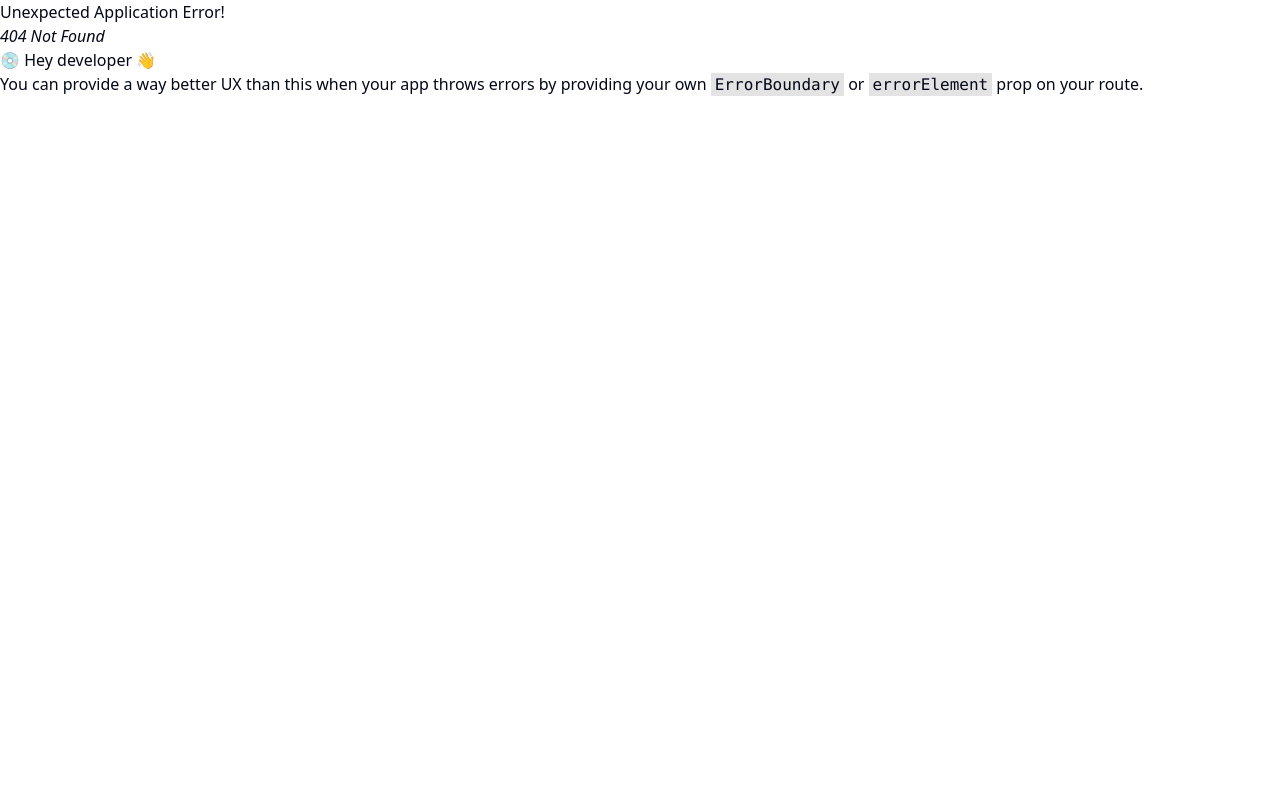
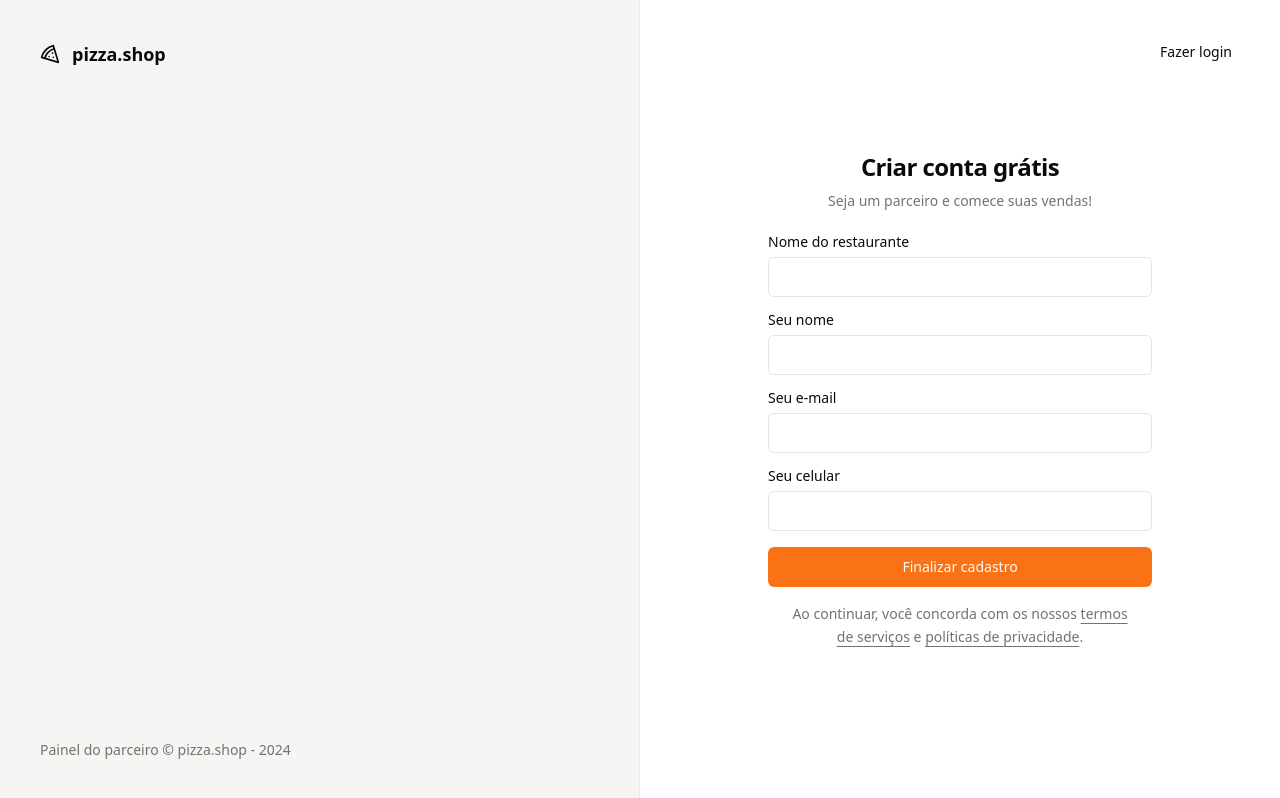
Before and after one commit to matheusrpd/pizza-shop, a React (Vite) app: page /sign-up in a window 1280 px wide. Before the commit this address had no page. Built offline with nearby package versions, Linux system fonts and the light colour scheme.

Commit message:
feat: add sign-in and sign-up

```diff
--- a/src/App.tsx
+++ b/src/App.tsx
@@ -2,6 +2,7 @@
 
 import { Helmet, HelmetProvider } from 'react-helmet-async'
 import { RouterProvider } from 'react-router-dom'
+import { Toaster } from 'sonner'
 
 import { router } from './routes'
 
@@ -9,6 +10,7 @@
   return (
     <HelmetProvider>
       <Helmet titleTemplate="%s | pizza.shop" />
+      <Toaster richColors />
       <RouterProvider router={router} />
     </HelmetProvider>
   )
--- /dev/null
+++ b/src/components/ui/input.tsx
@@ -0,0 +1,25 @@
+import * as React from 'react'
+
+import { cn } from '@/lib/utils'
+
+export interface InputProps
+  extends React.InputHTMLAttributes<HTMLInputElement> {}
+
+const Input = React.forwardRef<HTMLInputElement, InputProps>(
+  ({ className, type, ...props }, ref) => {
+    return (
+      <input
+        type={type}
+        className={cn(
+          'flex h-10 w-full rounded-md border border-input bg-background px-3 py-2 text-sm ring-offset-background file:border-0 file:bg-transparent file:text-sm file:font-medium placeholder:text-muted-foreground focus-visible:outline-none focus-visible:ring-2 focus-visible:ring-ring focus-visible:ring-offset-2 disabled:cursor-not-allowed disabled:opacity-50',
+          className,
+        )}
+        ref={ref}
+        {...props}
+      />
+    )
+  },
+)
+Input.displayName = 'Input'
+
+export { Input }
--- /dev/null
+++ b/src/components/ui/label.tsx
@@ -0,0 +1,24 @@
+import * as LabelPrimitive from '@radix-ui/react-label'
+import { cva, type VariantProps } from 'class-variance-authority'
+import * as React from 'react'
+
+import { cn } from '@/lib/utils'
+
+const labelVariants = cva(
+  'text-sm font-medium leading-none peer-disabled:cursor-not-allowed peer-disabled:opacity-70',
+)
+
+const Label = React.forwardRef<
+  React.ElementRef<typeof LabelPrimitive.Root>,
+  React.ComponentPropsWithoutRef<typeof LabelPrimitive.Root> &
+    VariantProps<typeof labelVariants>
+>(({ className, ...props }, ref) => (
+  <LabelPrimitive.Root
+    ref={ref}
+    className={cn(labelVariants(), className)}
+    {...props}
+  />
+))
+Label.displayName = LabelPrimitive.Root.displayName
+
+export { Label }
--- a/src/pages/_layouts/auth.tsx
+++ b/src/pages/_layouts/auth.tsx
@@ -1,10 +1,21 @@
+import { Pizza } from 'lucide-react'
 import { Outlet } from 'react-router-dom'
 
 export function AuthLayout() {
   return (
-    <div>
-      <h1>Autenticação</h1>
-      <main>
+    <div className="grid min-h-screen grid-cols-2">
+      <div className="flex h-full flex-col justify-between border-r border-foreground/5 bg-muted p-10">
+        <div className="flex items-center gap-3 text-lg text-foreground">
+          <Pizza className="h-5 w-5" />
+          <span className="font-semibold">pizza.shop</span>
+        </div>
+
+        <footer className="text-sm text-muted-foreground">
+          Painel do parceiro &copy; pizza.shop - {new Date().getFullYear()}
+        </footer>
+      </div>
+
+      <main className="relative flex flex-col items-center justify-center">
         <Outlet />
       </main>
     </div>
--- a/src/pages/auth/sign-in.tsx
+++ b/src/pages/auth/sign-in.tsx
@@ -1,10 +1,73 @@
+import { zodResolver } from '@hookform/resolvers/zod'
+import { Loader2 } from 'lucide-react'
 import { Helmet } from 'react-helmet-async'
+import { useForm } from 'react-hook-form'
+import { Link } from 'react-router-dom'
+import { toast } from 'sonner'
+import { z } from 'zod'
+
+import { Button } from '@/components/ui/button'
+import { Input } from '@/components/ui/input'
+import { Label } from '@/components/ui/label'
+
+const signInFormSchema = z.object({
+  email: z.string().email(),
+})
+
+type signInFormData = z.infer<typeof signInFormSchema>
 
 export function SignIn() {
+  const {
+    register,
+    handleSubmit,
+    formState: { isSubmitting },
+  } = useForm<signInFormData>({
+    resolver: zodResolver(signInFormSchema),
+  })
+
+  const handleSignIn = handleSubmit(async (data) => {
+    console.log(data)
+
+    await new Promise((resolve) => setTimeout(resolve, 2000))
+
+    toast.success('Enviamos um link de autenticação para seu e-mail', {
+      description: 'Acesse seu e-mail e clique no botão para acessar o painel',
+    })
+  })
+
   return (
-    <>
+    <div className="w-full p-8">
       <Helmet title="Login" />
-      <h1>SignIn</h1>
-    </>
+
+      <Button asChild variant="ghost" className="absolute right-8 top-8">
+        <Link to="/sign-up">Novo estabelecimento</Link>
+      </Button>
+
+      <div className="mx-auto flex w-full max-w-sm flex-col justify-center gap-6">
+        <div className="flex flex-col gap-2 text-center">
+          <h1 className="text-2xl font-semibold tracking-tight">
+            Acesar painel
+          </h1>
+          <p className="text-sm text-muted-foreground">
+            Acompanhe suas vendas pelo painel do parceiro!
+          </p>
+        </div>
+
+        <form onSubmit={handleSignIn} className="flex flex-col gap-4">
+          <div className="flex flex-col gap-2">
+            <Label htmlFor="email">Seu e-mail</Label>
+            <Input id="email" type="email" {...register('email')} />
+          </div>
+
+          <Button type="submit" disabled={isSubmitting}>
+            {isSubmitting ? (
+              <Loader2 className="h-5 w-5 animate-spin" />
+            ) : (
+              'Acessar painel'
+            )}
+          </Button>
+        </form>
+      </div>
+    </div>
   )
 }
--- /dev/null
+++ b/src/pages/auth/sign-up.tsx
@@ -0,0 +1,122 @@
+import { zodResolver } from '@hookform/resolvers/zod'
+import { Loader2 } from 'lucide-react'
+import { Helmet } from 'react-helmet-async'
+import { useForm } from 'react-hook-form'
+import { Link, useNavigate } from 'react-router-dom'
+import { toast } from 'sonner'
+import { z } from 'zod'
+
+import { Button } from '@/components/ui/button'
+import { Input } from '@/components/ui/input'
+import { Label } from '@/components/ui/label'
+
+const signUpFormSchema = z.object({
+  restaurantName: z.string(),
+  managerName: z.string(),
+  phone: z.string(),
+  email: z.string().email(),
+})
+
+type signUpFormData = z.infer<typeof signUpFormSchema>
+
+export function SignUp() {
+  const navigate = useNavigate()
+
+  const {
+    register,
+    handleSubmit,
+    reset,
+    formState: { isSubmitting },
+  } = useForm<signUpFormData>({
+    resolver: zodResolver(signUpFormSchema),
+  })
+
+  const handleSignUp = handleSubmit(async (data) => {
+    console.log(data)
+
+    await new Promise((resolve) => setTimeout(resolve, 2000))
+
+    reset()
+
+    toast.success('Restaurante cadastrado', {
+      description: 'O seu restaurante foi cadastrado com sucesso!',
+      action: {
+        label: 'Login',
+        onClick: () => navigate('/sign-in'),
+      },
+    })
+  })
+
+  return (
+    <div className="w-full p-8">
+      <Helmet title="Cadastro" />
+
+      <Button asChild variant="ghost" className="absolute right-8 top-8">
+        <Link to="/sign-in">Fazer login</Link>
+      </Button>
+
+      <div className="mx-auto flex w-full max-w-sm flex-col justify-center gap-6">
+        <div className="flex flex-col gap-2 text-center">
+          <h1 className="text-2xl font-semibold tracking-tight">
+            Criar conta grátis
+          </h1>
+          <p className="text-sm text-muted-foreground">
+            Seja um parceiro e comece suas vendas!
+          </p>
+        </div>
+
+        <form onSubmit={handleSignUp} className="flex flex-col gap-4">
+          <div className="flex flex-col gap-2">
+            <Label htmlFor="restaurantName">Nome do restaurante</Label>
+            <Input
+              id="restaurantName"
+              type="text"
+              {...register('restaurantName')}
+            />
+          </div>
+
+          <div className="flex flex-col gap-2">
+            <Label htmlFor="managerName">Seu nome</Label>
+            <Input id="managerName" type="text" {...register('managerName')} />
+          </div>
+
+          <div className="flex flex-col gap-2">
+            <Label htmlFor="email">Seu e-mail</Label>
+            <Input id="email" type="email" {...register('email')} />
+          </div>
+
+          <div className="flex flex-col gap-2">
+            <Label htmlFor="phone">Seu celular</Label>
+            <Input id="phone" type="tel" {...register('phone')} />
+          </div>
+
+          <Button type="submit" disabled={isSubmitting}>
+            {isSubmitting ? (
+              <Loader2 className="h-5 w-5 animate-spin" />
+            ) : (
+              'Finalizar cadastro'
+            )}
+          </Button>
+
+          <Terms />
+        </form>
+      </div>
+    </div>
+  )
+}
+
+function Terms() {
+  return (
+    <p className="px-6 text-center text-sm leading-relaxed text-muted-foreground">
+      Ao continuar, você concorda com os nossos{' '}
+      <a className="underline underline-offset-4" href="">
+        termos de serviços
+      </a>{' '}
+      e{' '}
+      <a className="underline underline-offset-4" href="">
+        políticas de privacidade
+      </a>
+      .
+    </p>
+  )
+}
--- a/src/routes.tsx
+++ b/src/routes.tsx
@@ -4,6 +4,7 @@
 import { AuthLayout } from '@/pages/_layouts/auth'
 import { Dashboard } from '@/pages/app/dashboard'
 import { SignIn } from '@/pages/auth/sign-in'
+import { SignUp } from '@/pages/auth/sign-up'
 
 export const router = createBrowserRouter([
   {
@@ -14,6 +15,9 @@
   {
     path: '/',
     element: <AuthLayout />,
-    children: [{ path: '/sign-in', element: <SignIn /> }],
+    children: [
+      { path: '/sign-in', element: <SignIn /> },
+      { path: '/sign-up', element: <SignUp /> },
+    ],
   },
 ])
--- a/src/styles/global.css
+++ b/src/styles/global.css
@@ -5,64 +5,47 @@
 @layer base {
   :root {
     --background: 0 0% 100%;
-    --foreground: 222.2 84% 4.9%;
-
+    --foreground: 20 14.3% 4.1%;
     --card: 0 0% 100%;
-    --card-foreground: 222.2 84% 4.9%;
-
+    --card-foreground: 20 14.3% 4.1%;
     --popover: 0 0% 100%;
-    --popover-foreground: 222.2 84% 4.9%;
-
-    --primary: 222.2 47.4% 11.2%;
-    --primary-foreground: 210 40% 98%;
-
-    --secondary: 210 40% 96.1%;
-    --secondary-foreground: 222.2 47.4% 11.2%;
-
-    --muted: 210 40% 96.1%;
-    --muted-foreground: 215.4 16.3% 46.9%;
-
-    --accent: 210 40% 96.1%;
-    --accent-foreground: 222.2 47.4% 11.2%;
-
+    --popover-foreground: 20 14.3% 4.1%;
+    --primary: 24.6 95% 53.1%;
+    --primary-foreground: 60 9.1% 97.8%;
+    --secondary: 60 4.8% 95.9%;
+    --secondary-foreground: 24 9.8% 10%;
+    --muted: 60 4.8% 95.9%;
+    --muted-foreground: 25 5.3% 44.7%;
+    --accent: 60 4.8% 95.9%;
+    --accent-foreground: 24 9.8% 10%;
     --destructive: 0 84.2% 60.2%;
-    --destructive-foreground: 210 40% 98%;
-
-    --border: 214.3 31.8% 91.4%;
-    --input: 214.3 31.8% 91.4%;
-    --ring: 222.2 84% 4.9%;
-
+    --destructive-foreground: 60 9.1% 97.8%;
+    --border: 20 5.9% 90%;
+    --input: 20 5.9% 90%;
+    --ring: 24.6 95% 53.1%;
     --radius: 0.5rem;
   }
 
   .dark {
-    --background: 222.2 84% 4.9%;
-    --foreground: 210 40% 98%;
-
-    --card: 222.2 84% 4.9%;
-    --card-foreground: 210 40% 98%;
-
-    --popover: 222.2 84% 4.9%;
-    --popover-foreground: 210 40% 98%;
-
-    --primary: 210 40% 98%;
-    --primary-foreground: 222.2 47.4% 11.2%;
-
-    --secondary: 217.2 32.6% 17.5%;
-    --secondary-foreground: 210 40% 98%;
-
-    --muted: 217.2 32.6% 17.5%;
-    --muted-foreground: 215 20.2% 65.1%;
-
-    --accent: 217.2 32.6% 17.5%;
-    --accent-foreground: 210 40% 98%;
-
-    --destructive: 0 62.8% 30.6%;
-    --destructive-foreground: 210 40% 98%;
-
-    --border: 217.2 32.6% 17.5%;
-    --input: 217.2 32.6% 17.5%;
-    --ring: 212.7 26.8% 83.9%;
+    --background: 20 14.3% 4.1%;
+    --foreground: 60 9.1% 97.8%;
+    --card: 20 14.3% 4.1%;
+    --card-foreground: 60 9.1% 97.8%;
+    --popover: 20 14.3% 4.1%;
+    --popover-foreground: 60 9.1% 97.8%;
+    --primary: 20.5 90.2% 48.2%;
+    --primary-foreground: 60 9.1% 97.8%;
+    --secondary: 12 6.5% 15.1%;
+    --secondary-foreground: 60 9.1% 97.8%;
+    --muted: 12 6.5% 15.1%;
+    --muted-foreground: 24 5.4% 63.9%;
+    --accent: 12 6.5% 15.1%;
+    --accent-foreground: 60 9.1% 97.8%;
+    --destructive: 0 72.2% 50.6%;
+    --destructive-foreground: 60 9.1% 97.8%;
+    --border: 12 6.5% 15.1%;
+    --input: 12 6.5% 15.1%;
+    --ring: 20.5 90.2% 48.2%;
   }
 }
 
```
Also changed, not shown: package.json (+7 -1 lines), 1 other file (tests, documents, lock files or other folders).
